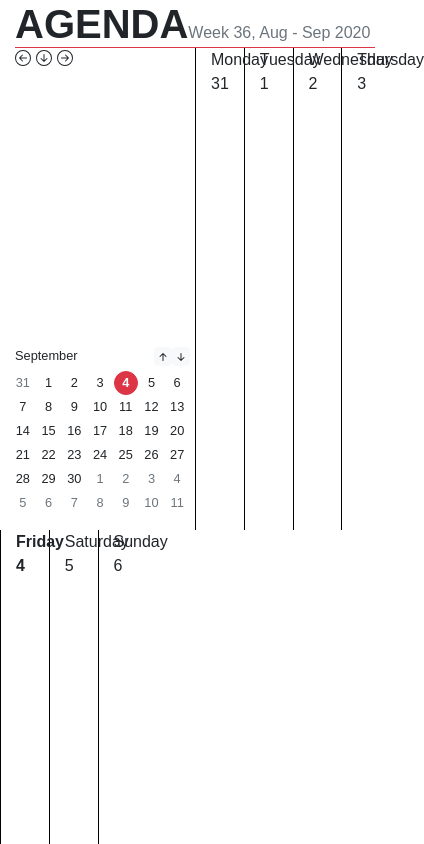
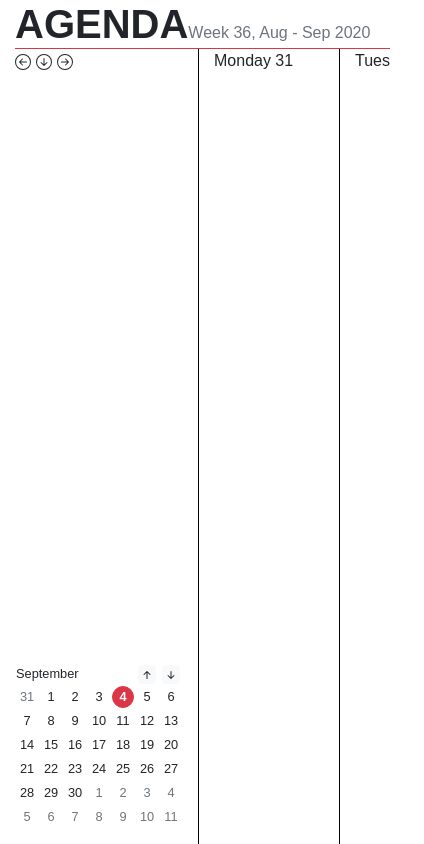
Before and after one commit to rayoverweij/agenda, a React (Create React App) app: page / in a window 390 px wide. Shown: the whole page, 424 px wide, since content can reach past the window. Built offline with nearby package versions, Linux system fonts and the light colour scheme; a web font is replaced by a local one.

Commit message:
Better small screen support

```diff
--- a/src/App.scss
+++ b/src/App.scss
@@ -1,6 +1,10 @@
+.container-fluid {
+    padding: 0;
+}
+
 header {
     height: 3rem;
-    border-bottom: 1px solid var(--red);
+    padding: 0 15px;
 
     h1 {
         display: inline-block;
@@ -16,6 +20,15 @@ header {
 
 main {
     height: calc(100vh - 3rem);
+    overflow-x: auto;
+}
+
+.daysOfWeek {
+    display: inline-flex;
+    flex-wrap: nowrap;
+    height: 100%;
+    margin: 0 15px;
+    border-top: 1px solid var(--red);
 }
 
 #toolCol {
@@ -26,20 +39,11 @@ main {
     padding: 0;
 }
 
-.weekNav {
-    padding-left: 10px;
-}
-
 .weekChevron {
-    margin-left: 5px;
-    margin-bottom: 5px;
+    margin-right: 5px;
 
     &:hover {
         cursor: pointer;
         fill: var(--red);
     }
 }
-
-.daysOfWeek {
-    height: 100%;
-}
--- a/src/App.tsx
+++ b/src/App.tsx
@@ -136,12 +136,8 @@ const App = () => {
     return (
         <Container fluid>
             <header>
-                <Row>
-                    <Col>
                 <h1>Agenda</h1>
                 <span className="weekNumber">Week {getWeek(currentDate, { weekStartsOn: 1 })}, {thisMonth()}</span>
-                    </Col>
-                </Row>
             </header>
             <main>
                 <Row className="daysOfWeek">
@@ -152,10 +148,12 @@ const App = () => {
                                 <ArrowDownCircle className="weekChevron" onClick={today} />
                                 <ArrowRightCircle className="weekChevron" onClick={nextWeek} />
                             </div>
+                            <div>
                                 <MiniCal
                                     currentDate={currentDate}
                                     setCurrentDate={setCurrentDate}
                                 />
+                            </div>
                         </Col>
                         {
                             weekDays.map((weekDay, index) => {
--- a/src/calendar/WeekDay.scss
+++ b/src/calendar/WeekDay.scss
@@ -1,5 +1,6 @@
 .weekDay {
     max-width: 12.5%;
+    min-width: 141px;
     display: flex;
     flex-direction: column;
     border-left: 1px solid black;
--- a/src/minical/MiniCal.scss
+++ b/src/minical/MiniCal.scss
@@ -1,15 +1,17 @@
 .miniCal {
-    width: calc(100% - 45px);
-    margin-left: 25px;
     margin-bottom: 15px;
     font-size: 0.8rem;
 
-    .miniCalHeader {
-        margin-left: -10px;
-        margin-right: -15px;
+    thead {
         margin-bottom: 5px;
-        display: flex;
-        justify-content: space-between;
+
+        th {
+            font-weight: normal;
+        }
+
+        .monthNav {
+            text-align: center;
+        }
 
         .btn {
             padding: 0;
@@ -18,15 +20,16 @@
         }
     }
 
-    .miniCalBody {
-        .col {
-            padding: 0;
+    tbody {
+        td {
+            width: 24px;
+            height: 24px;
             text-align: center;
         }
 
         .btn {
-            height: 24px;
-            width: 24px;
+            width: 100%;
+            height: 100%;
             padding: 0;
             border-radius: 50px;
             background-color: transparent;
--- a/src/minical/MiniCal.tsx
+++ b/src/minical/MiniCal.tsx
@@ -1,6 +1,6 @@
 import React, { useState } from 'react';
 import './MiniCal.scss';
-import { Row, Col, Button } from 'react-bootstrap';
+import { Button } from 'react-bootstrap';
 import { format, startOfMonth, startOfWeek, addDays, isToday, isSameDay, subMonths, addMonths, isSameMonth } from 'date-fns';
 import { ArrowUpShort, ArrowDownShort } from 'react-bootstrap-icons';
 
@@ -27,33 +27,37 @@ const MiniCal = ({currentDate, setCurrentDate}: MiniCalProps) => {
     const nextMonth = () => { setSelectedDate(addMonths(selectedDate, 1)); }
 
     return (
-        <div className="miniCal">
-            <div className="miniCalHeader">
-                <div>
+        <table className="miniCal">
+            <thead>
+                <tr>
+                    <th colSpan={5}>
                         {format(selectedDate, 'MMMM')}
-                </div>
-                <div>
+                    </th>
+                    <th className="monthNav">
                         <Button
                             variant="light"
                             onClick={prevMonth}
                         >
                             <ArrowUpShort />
                         </Button>
+                    </th>
+                    <th className="monthNav">
                         <Button
                             variant="light"
                             onClick={nextMonth}
                         >
                             <ArrowDownShort />
                         </Button>
-                </div>
-            </div>
-            <div className="miniCalBody">
+                    </th>
+                </tr>
+            </thead>
+            <tbody>
                 {[0, 1, 2, 3, 4, 5].map(no => {
                     return (
-                        <Row key={`miniCal-row-${no}`}>
+                        <tr key={`miniCal-row-${no}`}>
                             {displayedDays.slice(no * 7, (no + 1) * 7).map((day, index) => {
                                 return (
-                                    <Col key={`miniCal-row-${no}-day-${index}`}>
+                                    <td key={`miniCal-row-${no}-day-${index}`}>
                                         <Button
                                             variant="light"
                                             className={`
@@ -65,14 +69,14 @@ const MiniCal = ({currentDate, setCurrentDate}: MiniCalProps) => {
                                         >
                                             {format(day, 'd')}
                                         </Button>
-                                    </Col>
+                                    </td>
                                 );
                             })}
-                        </Row>
+                        </tr>
                     );
                 })}
-            </div>
-        </div>
+            </tbody>
+        </table>
     );
 }
 
```
Lines whose indentation alone changed are shown as unchanged.
